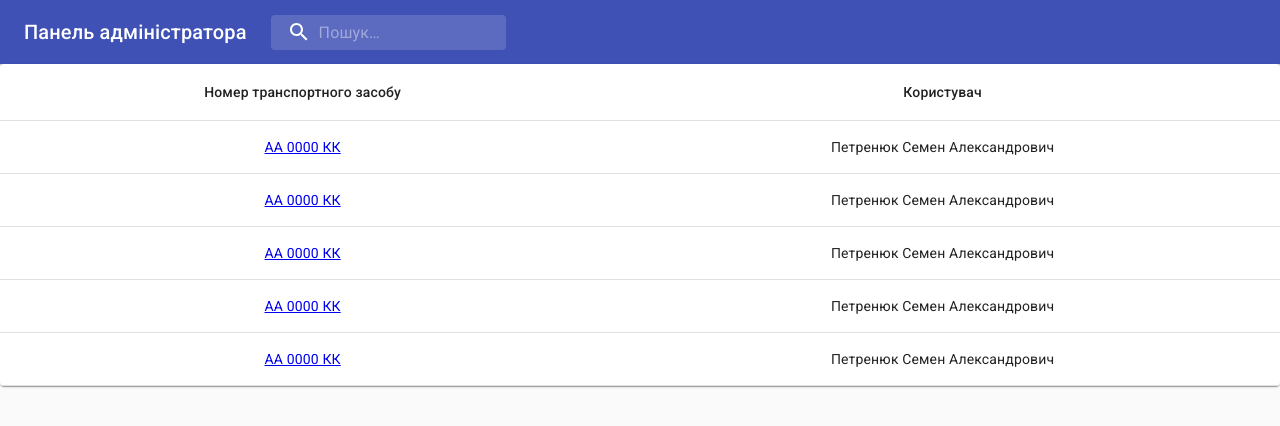
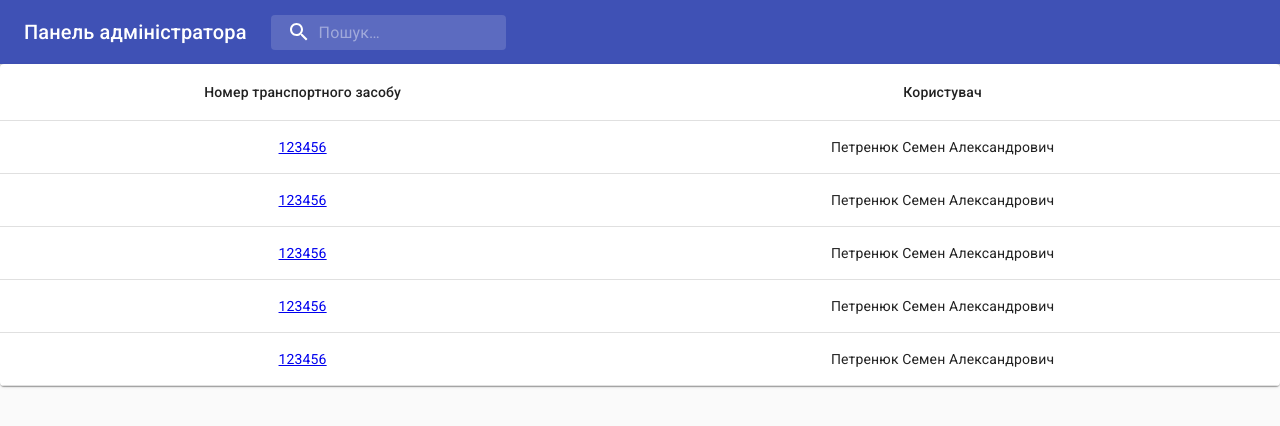
Before and after one commit to se-infotech-internship/client.web.admin, a React (Create React App) app: page / in a window 1280 px wide. Shown: the top 426 px of the page. Built offline with nearby package versions, Linux system fonts and the light colour scheme.

Commit message:
add imports form react router dom

```diff
--- a/src/components/Table.tsx
+++ b/src/components/Table.tsx
@@ -7,6 +7,13 @@ import TableContainer from '@material-ui/core/TableContainer';
 import TableHead from '@material-ui/core/TableHead';
 import TableRow from '@material-ui/core/TableRow';
 import Paper from '@material-ui/core/Paper';
+
+import {
+    BrowserRouter as Router,
+    Switch,
+    Route,
+    Link
+} from "react-router-dom";
 
 const useStyles = makeStyles({
     table: {
@@ -19,11 +26,11 @@ function createData(vehicleNumber: string, userName: string, fines: number, appP
 }
 
 const rows = [
-    createData('АА 0000 КК', 'Петренюк Семен Александрович', 6, 'Так'),
-    createData('АА 0000 КК', 'Петренюк Семен Александрович', 6, 'Так'),
-    createData('АА 0000 КК', 'Петренюк Семен Александрович', 6, 'Так'),
-    createData('АА 0000 КК', 'Петренюк Семен Александрович', 6, 'Так'),
-    createData('АА 0000 КК', 'Петренюк Семен Александрович', 6, 'Так')
+    createData('123456', 'Петренюк Семен Александрович', 6, 'Так'),
+    createData('123456', 'Петренюк Семен Александрович', 6, 'Так'),
+    createData('123456', 'Петренюк Семен Александрович', 6, 'Так'),
+    createData('123456', 'Петренюк Семен Александрович', 6, 'Так'),
+    createData('123456', 'Петренюк Семен Александрович', 6, 'Так')
 ];
 
 export default function BasicTable() {
@@ -39,6 +46,8 @@ export default function BasicTable() {
 
                     </TableRow>
                 </TableHead>
+
+                <Router>
                     <TableBody>
                         {rows.map((row) => (
                             <TableRow key={row.vehicleNumber}>
@@ -46,9 +55,9 @@ export default function BasicTable() {
                                     component="th"
                                     scope="row"
                                     align="center">
-                                <a href="#">
+                                    <Link to={row.vehicleNumber}>
                                         {row.vehicleNumber}
-                                </a>
+                                    </Link>
                                 </TableCell>
                                 <TableCell align="center">
                                     {row.userName}
@@ -56,6 +65,8 @@ export default function BasicTable() {
                             </TableRow>
                         ))}
                     </TableBody>
+                </Router>
+
             </Table>
         </TableContainer>
     );
```
Lines whose indentation alone changed are shown as unchanged.
